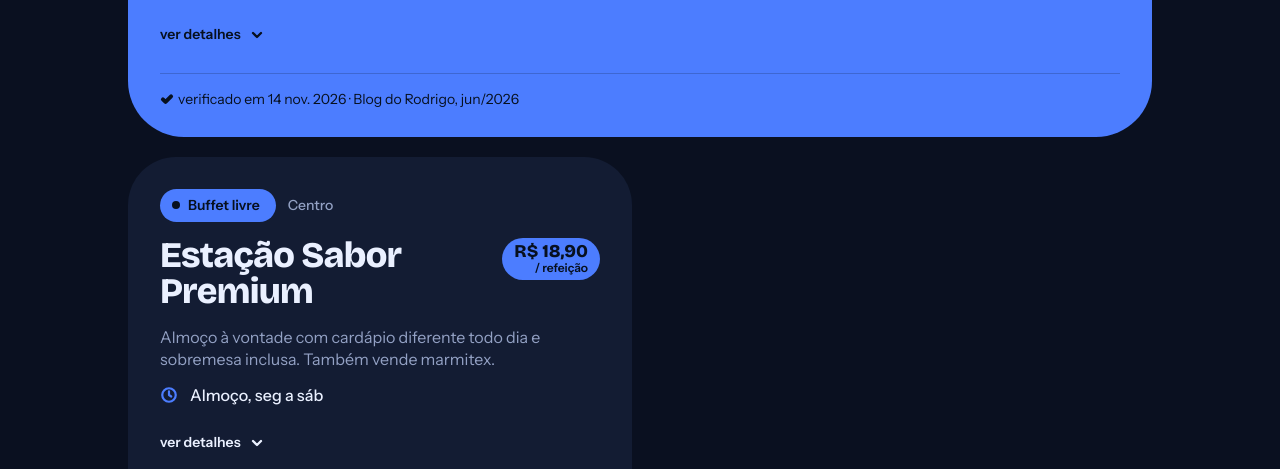
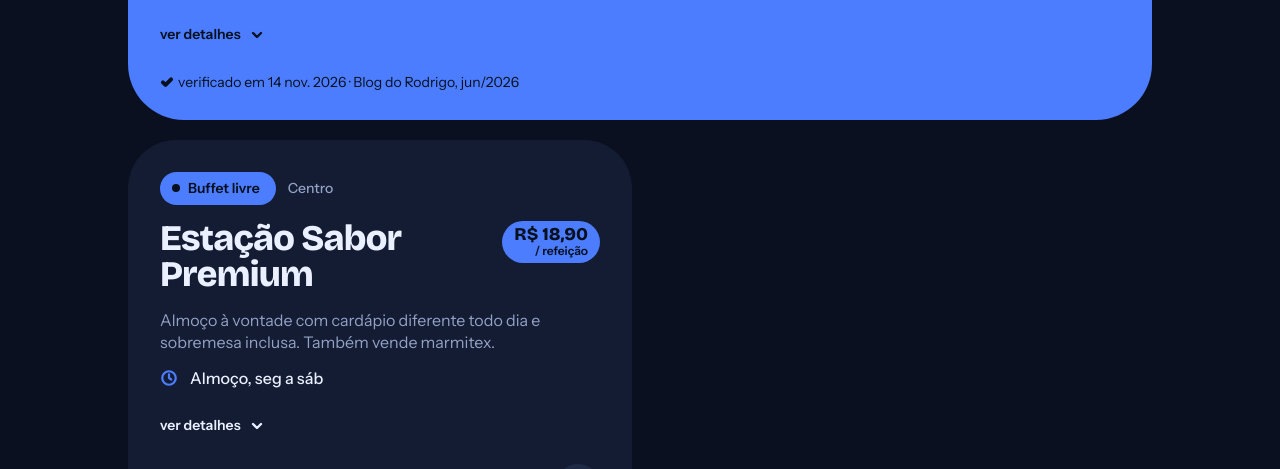
Before and after one commit to derick-rufino/pi-dsm, a plain HTML site: page comer-bem/index.html in a window 1280 px wide. Shown: the part 833-1302 px from the top of the page. Drawn offline with nearby package versions, Linux system fonts and the light colour scheme.

Commit message:
refactor(cards): tira a linha divisória do rodapé do card
O rodapé já se separa pelo espaço e pelo texto menor; a linha só
adicionava ruído visual.

```diff
--- a/components.css
+++ b/components.css
@@ -1331,8 +1331,6 @@ svg {
     gap: var(--space-3);
     align-self: stretch;
     margin-top: auto;
-    padding-top: var(--space-4);
-    border-top: 1px solid var(--surface-raised);
 }
 
 .card__date {
@@ -1385,10 +1383,6 @@ svg {
 
 .feature :is(.meta .icon, .card__date, .card__date .icon, .card__place, .card__more-toggle) {
     color: var(--ink);
-}
-
-.feature .card__footer {
-    border-top-color: color-mix(in srgb, var(--ink) 20%, transparent);
 }
 
 .feature .social-btn {
```
